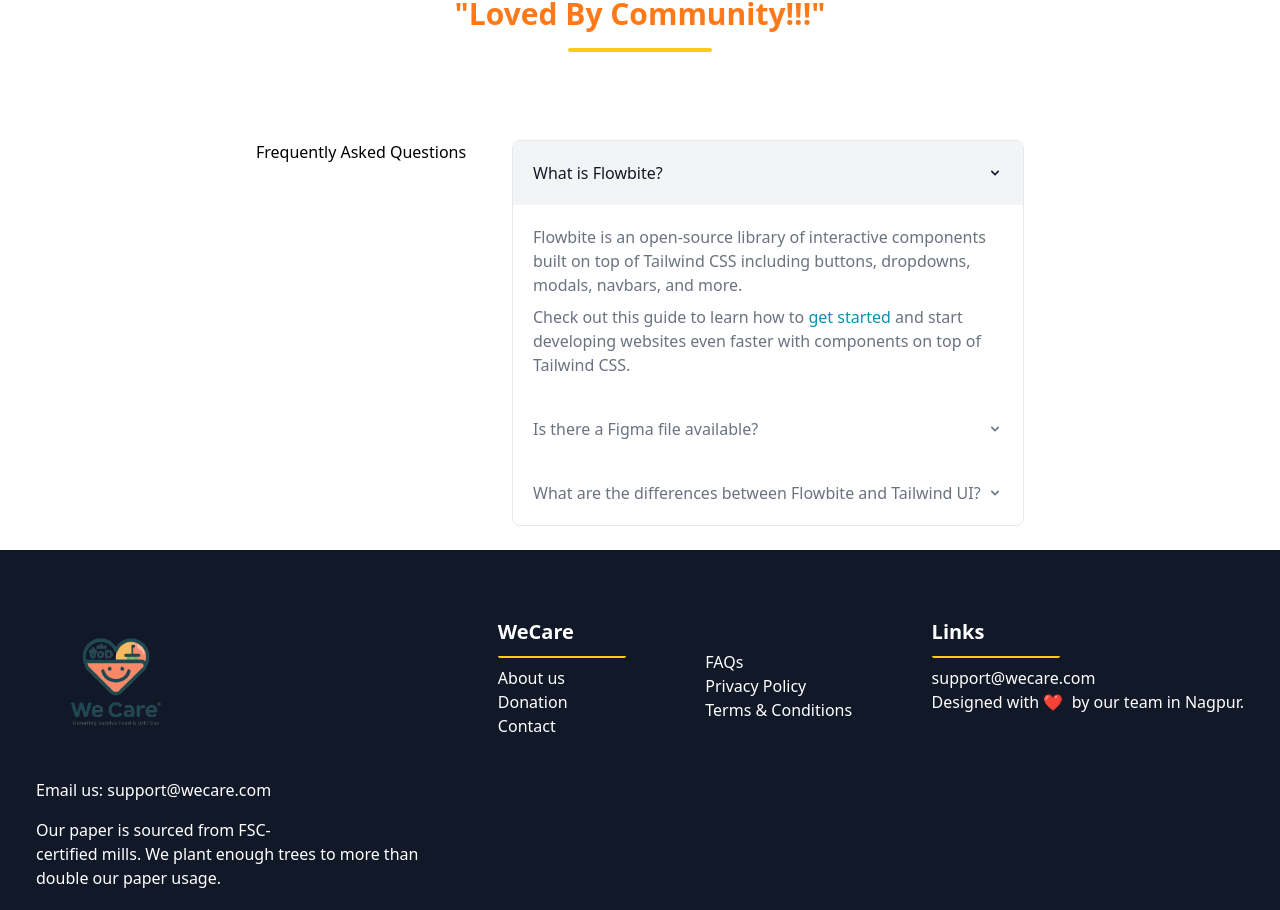
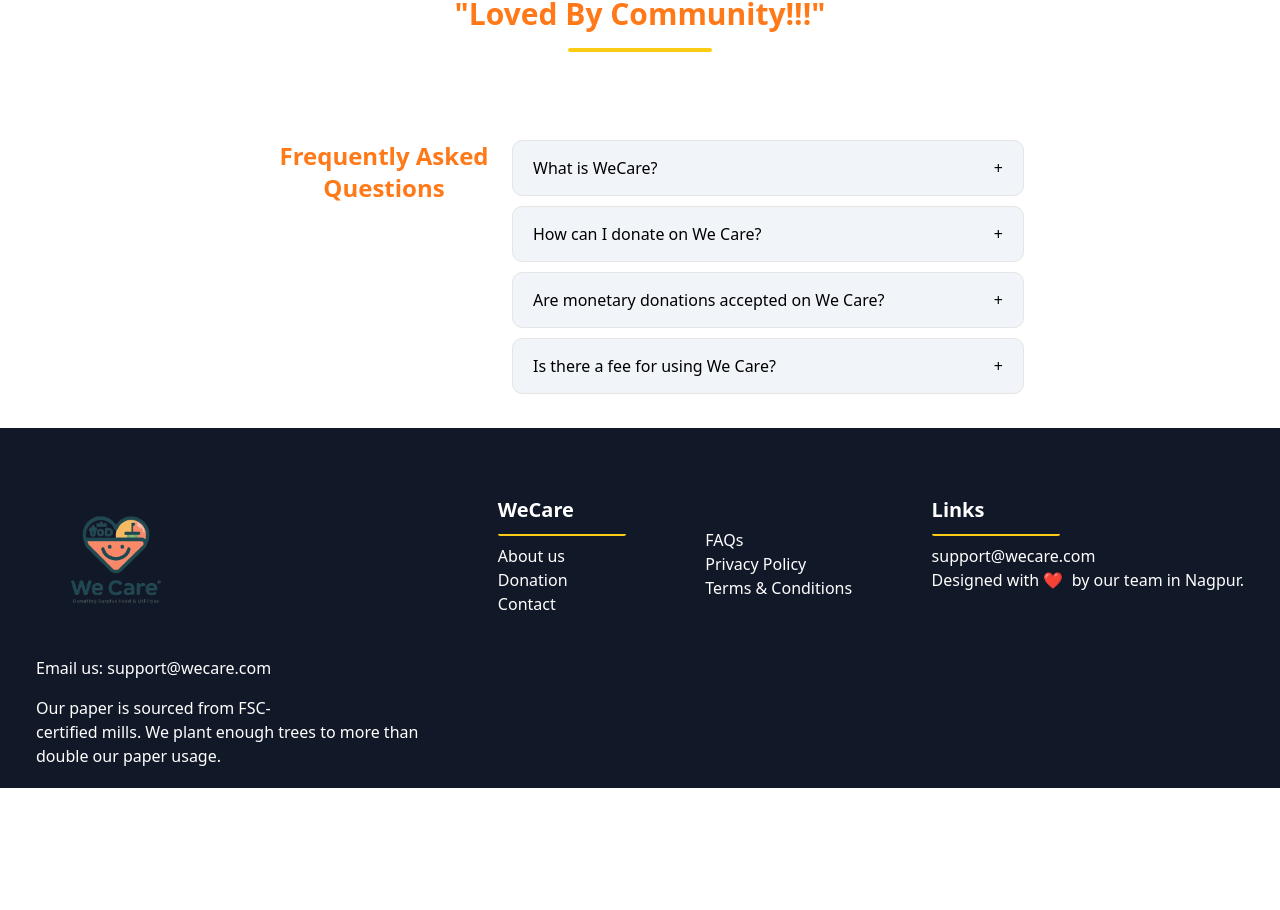
Before and after one commit to tejasshilare/wecare, a React (Create React App) app: page / in a window 1280 px wide. Shown: the part 894-1804 px from the top of the page. After the commit the page ends 1682 px from the top, so only its background shows below. Built offline with nearby package versions, Linux system fonts and the light colour scheme.

Commit message:
faq added

```diff
--- a/src/components/Faq.jsx
+++ b/src/components/Faq.jsx
@@ -1,84 +1,67 @@
-import React from 'react';
+import React, {useState} from 'react';
 import '../index.css';
-import { Accordion } from 'flowbite-react';
+
+
+export function Accordion() {
+    const [expandedIndex, setExpandedIndex] = useState(null);
+
+    const toggleAccordion = (index) => {
+        if (expandedIndex === index) {
+            setExpandedIndex(null);
+        } else {
+            setExpandedIndex(index);
+        }
+    };
+
+    const faqs = [
+        {
+            question: "What is WeCare?",
+            answer: "We Care is a web platform designed to connect donors with recipients for various types of donations, including food, stationary, clothes, and other essentials.",
+        },
+        {
+            question: "How can I donate on We Care?",
+            answer: "To donate on We Care, you can browse through the available donation listings on the platform and select the items you wish to donate. Follow the prompts to submit your donation, and it will be made available for recipients to request.",
+        },
+        {
+            question: "Are monetary donations accepted on We Care?",
+            answer: "At this time, We Care primarily facilitates in-kind donations of goods rather than monetary donations. However, we may explore options for monetary donations in the future to further support our mission.",
+        },
+        {
+            question: "Is there a fee for using We Care?",
+            answer: "No, We Care is completely free to use for both donors and recipients. Our goal is to facilitate donations and support those in need without any additional costs or fees.",
+        }
+    ];
+
+    return (
+        <div className="accordion">
+            {faqs.map((faq, index) => (
+                <div key={index} className="accordion-item">
+                    <div className="accordion-title" onClick={() => toggleAccordion(index)}>
+                        <h2>{faq.question}</h2>
+                        <span>{expandedIndex === index ? '-' : '+'}</span>
+                    </div>
+                    {expandedIndex === index && (
+                        <div className="accordion-content">
+                            <p>{faq.answer}</p>
+                        </div>
+                    )}
+                </div>
+            ))}
+        </div>
+    );
+}
+
 
 const Faq = () => {
     return (<>
         <div className="grid grid-cols-5">
             <p></p>
-            <h1 className=''>Frequently Asked Questions</h1>
+            <h1 className='text-[#FF7918] font-bold text-l md:text-2xl text-center'>Frequently Asked Questions</h1>
 
             <div className="col-span-2 ]">
+                <Accordion></Accordion>
 
 
-                <Accordion>
-                    <Accordion.Panel>
-                        <Accordion.Title>What is Flowbite?</Accordion.Title>
-                        <Accordion.Content>
-                            <p className="mb-2 text-gray-500 dark:text-gray-400">
-                                Flowbite is an open-source library of interactive components built on top of Tailwind CSS including buttons,
-                                dropdowns, modals, navbars, and more.
-                            </p>
-                            <p className="text-gray-500 dark:text-gray-400">
-                                Check out this guide to learn how to&nbsp;
-                                <a
-                                    href="https://flowbite.com/docs/getting-started/introduction/"
-                                    className="text-cyan-600 hover:underline dark:text-cyan-500"
-                                >
-                                    get started&nbsp;
-                                </a>
-                                and start developing websites even faster with components on top of Tailwind CSS.
-                            </p>
-                        </Accordion.Content>
-                    </Accordion.Panel>
-                    <Accordion.Panel>
-                        <Accordion.Title>Is there a Figma file available?</Accordion.Title>
-                        <Accordion.Content>
-                            <p className="mb-2 text-gray-500 dark:text-gray-400">
-                                Flowbite is first conceptualized and designed using the Figma software so everything you see in the library
-                                has a design equivalent in our Figma file.
-                            </p>
-                            <p className="text-gray-500 dark:text-gray-400">
-                                Check out the
-                                <a href="https://flowbite.com/figma/" className="text-cyan-600 hover:underline dark:text-cyan-500">
-                                    Figma design system
-                                </a>
-                                based on the utility classes from Tailwind CSS and components from Flowbite.
-                            </p>
-                        </Accordion.Content>
-                    </Accordion.Panel>
-                    <Accordion.Panel>
-                        <Accordion.Title>What are the differences between Flowbite and Tailwind UI?</Accordion.Title>
-                        <Accordion.Content>
-                            <p className="mb-2 text-gray-500 dark:text-gray-400">
-                                The main difference is that the core components from Flowbite are open source under the MIT license, whereas
-                                Tailwind UI is a paid product. Another difference is that Flowbite relies on smaller and standalone
-                                components, whereas Tailwind UI offers sections of pages.
-                            </p>
-                            <p className="mb-2 text-gray-500 dark:text-gray-400">
-                                However, we actually recommend using both Flowbite, Flowbite Pro, and even Tailwind UI as there is no
-                                technical reason stopping you from using the best of two worlds.
-                            </p>
-                            <p className="mb-2 text-gray-500 dark:text-gray-400">Learn more about these technologies:</p>
-                            <ul className="list-disc pl-5 text-gray-500 dark:text-gray-400">
-                                <li>
-                                    <a href="https://flowbite.com/pro/" className="text-cyan-600 hover:underline dark:text-cyan-500">
-                                        Flowbite Pro
-                                    </a>
-                                </li>
-                                <li>
-                                    <a
-                                        href="https://tailwindui.com/"
-                                        rel="nofollow"
-                                        className="text-cyan-600 hover:underline dark:text-cyan-500"
-                                    >
-                                        Tailwind UI
-                                    </a>
-                                </li>
-                            </ul>
-                        </Accordion.Content>
-                    </Accordion.Panel>
-                </Accordion>
             </div>
         </div>
         <br></br>
--- a/src/index.css
+++ b/src/index.css
@@ -5,3 +5,32 @@
 body {
   background-color: white;
 }
+
+
+/* Accordion Css */
+
+.accordion-title {
+  display: flex;
+  align-items: center;
+  justify-content: space-between;
+  cursor: pointer;
+  padding: 10px;
+}
+
+.accordion-icon {
+  margin-left: 10px;
+}
+
+.accordion-content {
+  padding: 0px 10px;
+  color: #5f5f5f;
+  font-size: 15px;
+
+}
+.accordion-item{
+  background-color: #f1f4f8;
+  margin-bottom: 10px;
+  padding: 5px 10px;
+  border: 1px solid rgb(229, 229, 229);
+  border-radius: 10px;
+}
--- a/src/pages/Home.jsx
+++ b/src/pages/Home.jsx
@@ -4,6 +4,7 @@
 import Faq from "../components/Faq";
 import CommunitySection from "../components/CommunitySection";
 import { createBrowserRouter } from "react-router-dom";
+
 
 const Home = () => {
   return (
@@ -12,6 +13,7 @@
       <Texto />
       <CommunitySection />
       <Faq></Faq>
+
     </>
   );
 };
```
